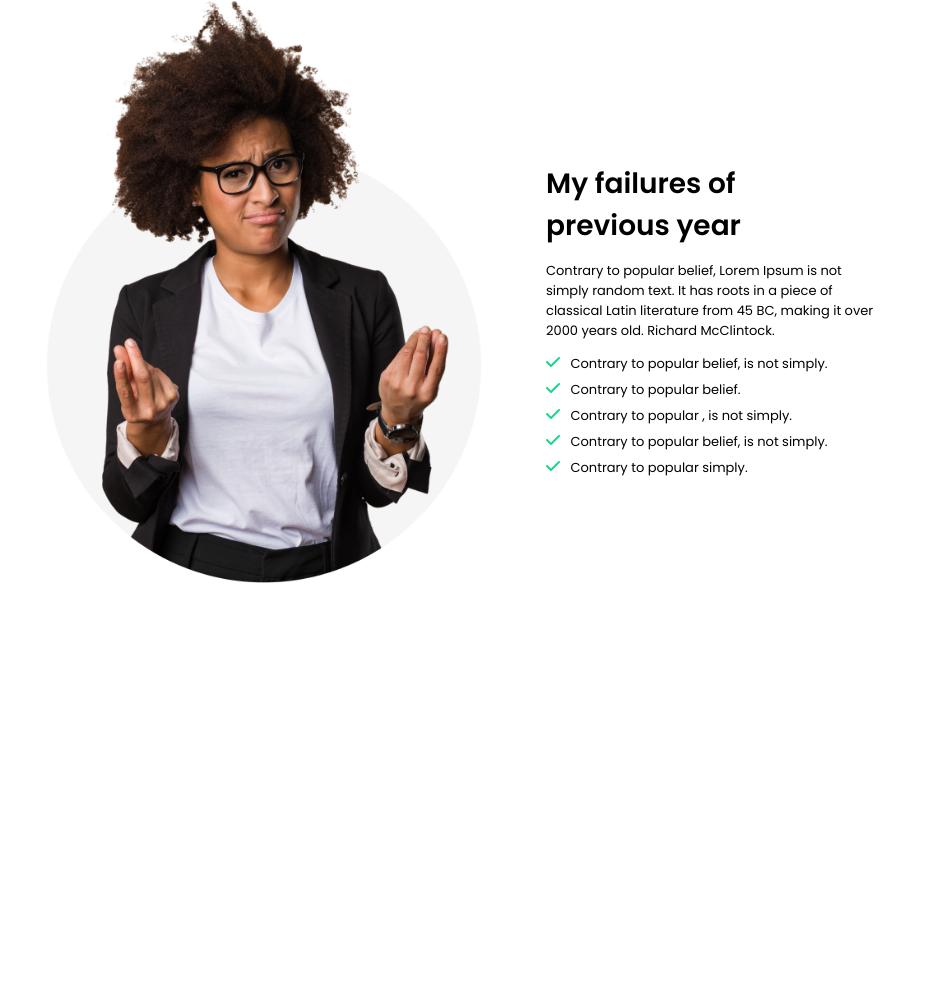
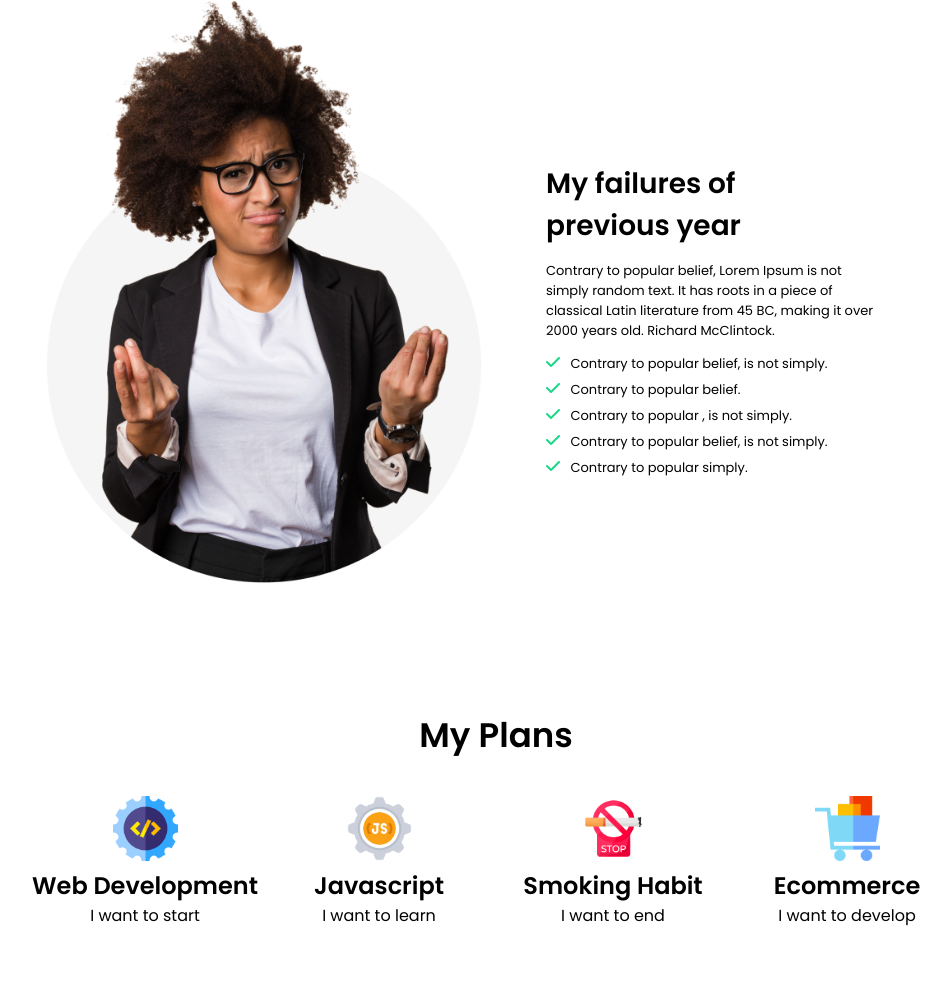
Before and after one commit to princemahmud1/firs-portfolio, a plain HTML site: page index.html in a window 1280 px wide. Shown: the part 872-1860 px from the top of the page, without its empty margins (144-1095 px from the left). Before the commit the page ends 1522 px from the top, so only its background shows below. Drawn offline with Linux system fonts and the light colour scheme.

Commit message:
added plane section

```diff
--- a/index.html
+++ b/index.html
@@ -62,6 +62,34 @@
                 </div>
             </div>
         </div>
+
+        <div class="container">
+            <div class="plane">
+                <h1>My Plans</h1>
+                <div class="plane-boxes">
+                    <div class="plane-box">
+                        <img src="./images/icons/web.png" alt="">
+                        <h2>Web Development</h2>
+                        <p>I want to start</p>
+                    </div>
+                    <div class="plane-box">
+                        <img src="./images/icons/js.png" alt="">
+                        <h2>Javascript</h2>
+                        <p>I want to learn</p>
+                    </div>
+                    <div class="plane-box">
+                        <img src="./images/icons/smoke.png" alt="">
+                        <h2>Smoking Habit</h2>
+                        <p>I want to end</p>
+                    </div>
+                    <div class="plane-box">
+                        <img src="./images/icons/ecom.png" alt="">
+                        <h2>Ecommerce</h2>
+                        <p>I want to develop</p>
+                    </div>
+                </div>
+            </div>
+        </div>
     </main>
 
 
--- a/style.css
+++ b/style.css
@@ -86,3 +86,26 @@ img {
     color: #16d887;
     margin-right: 7px;
 }
+
+/* ----------Plane Section---------- */
+.plane {
+    padding: 60px 0;
+    text-align: center;
+}
+
+.plane h1 {
+    font-size: 34px;
+    margin-bottom: 35px;
+}
+
+.plane-boxes {
+    display: flex;
+}
+
+.plane-box {
+    width: 234px;
+}
+
+.plane-box img {
+    width: 65px;
+}
```
